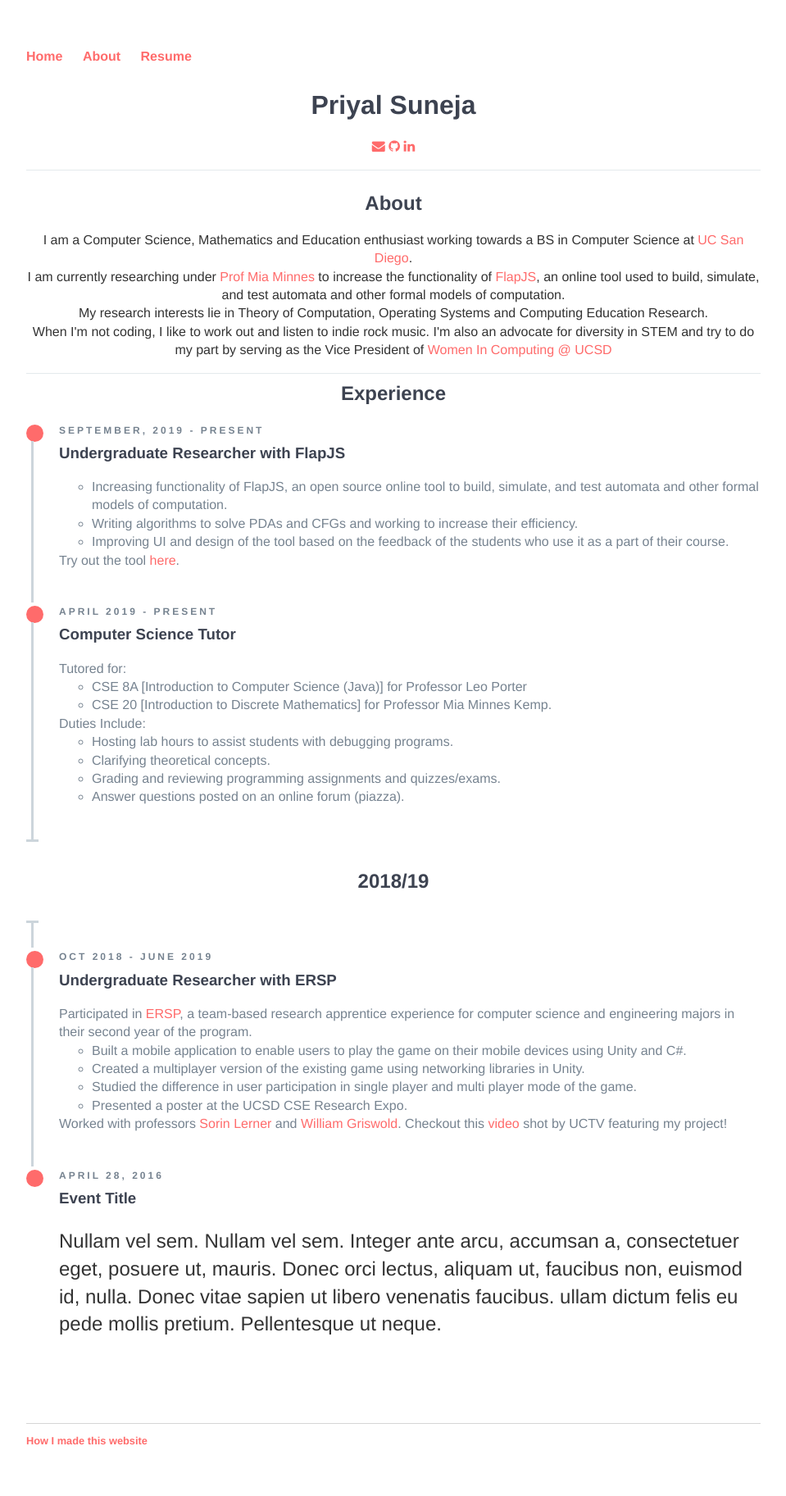
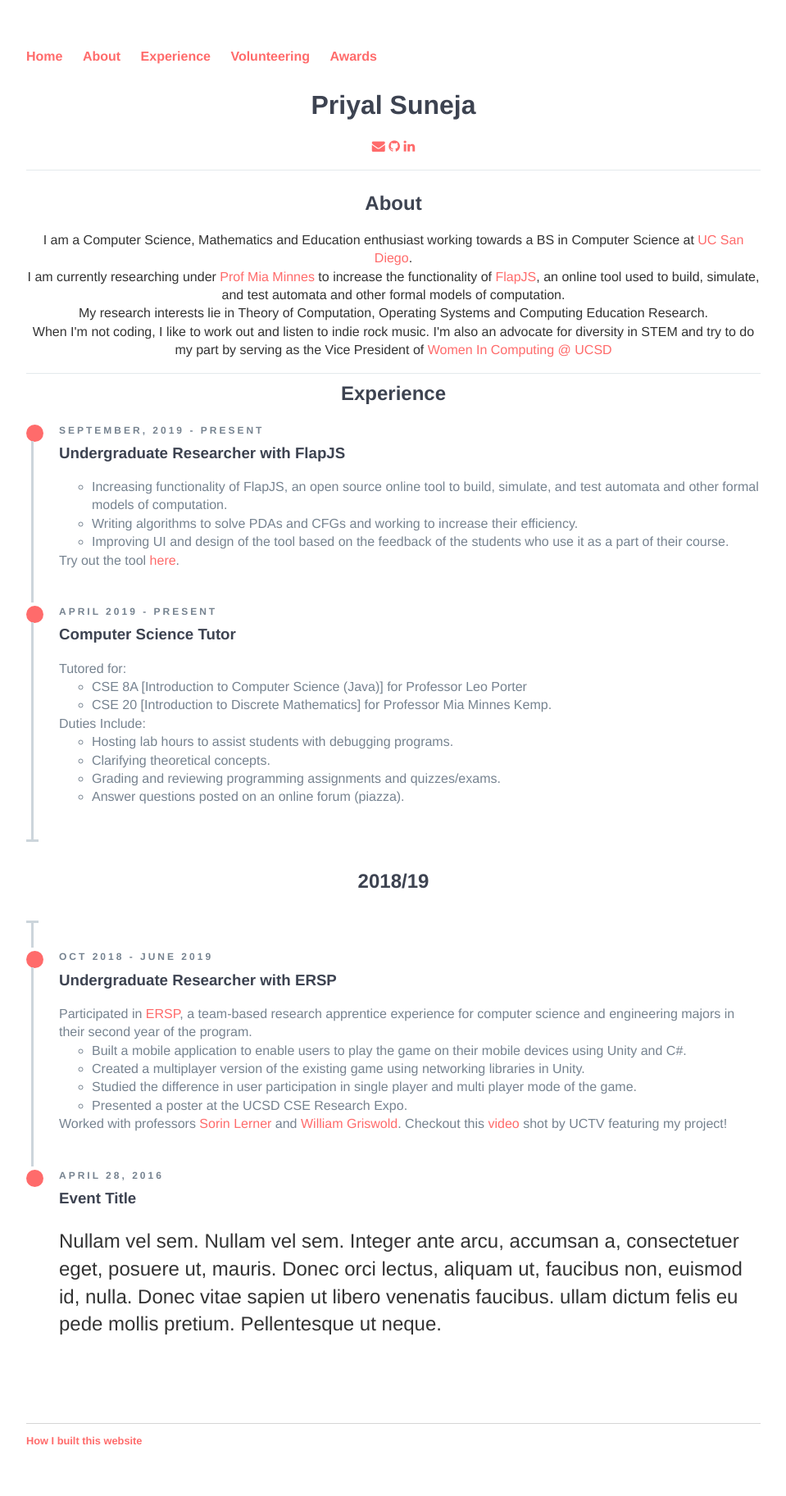
Before and after one commit to p-suneja/p-suneja.github.io, a Jekyll site: the page built from index.html, in a window 1280 px wide. Shown: the whole page at 82% size, without its empty margins (160-1119 px from the left). Built offline with Jekyll 4.4.1, drawn with Linux system fonts in a browser that asks for light colours; nearby versions of some CDN libraries.

Commit message:
Update default.html

```diff
--- a/_layouts/default.html
+++ b/_layouts/default.html
@@ -14,7 +14,9 @@
 	    		<ul>
 	        		<li><a href="/">Home</a></li>
 		        	<li><a href="#ABOUT">About</a></li>
-				<li><a href="#RESUME">Resume</a></li>
+				<li><a href="#EXPERIENCE">Experience</a></li>
+				<li><a href="#VOLUNTEERING">Volunteering</a></li>
+				<li><a href="#AWARDS">Awards</a></li>
 	    		</ul>
 			</nav>
 			<div class="container">
@@ -24,7 +26,7 @@
 			</div><!-- /.container -->
 			<footer>
 	    		<ul>
-	        		<li><a href="/website/index.html">How I made this website</a></li>
+	        		<li><a href="/website/index.html">How I built this website</a></li>
 
 			</footer>
 		</body>
```
